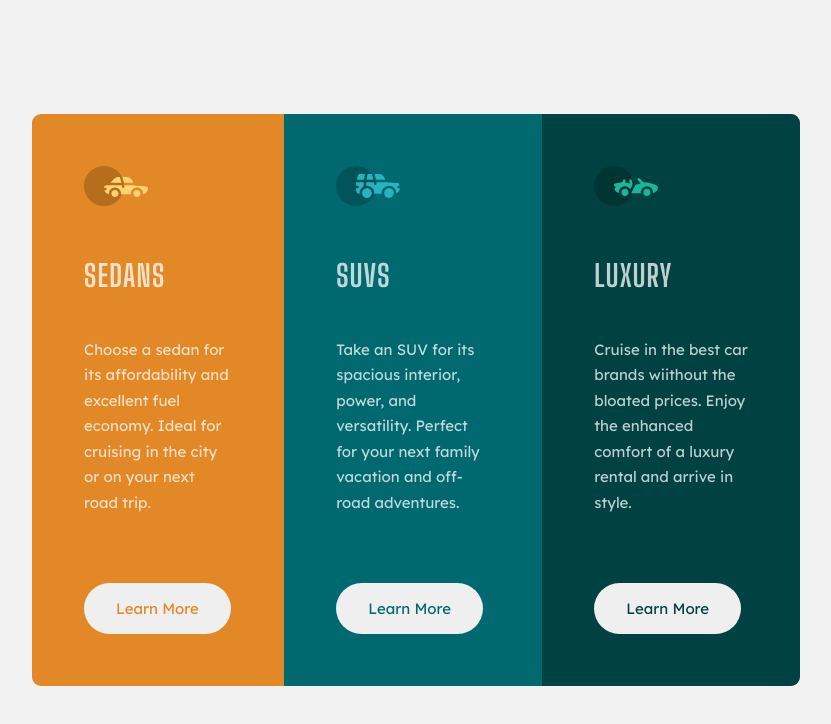
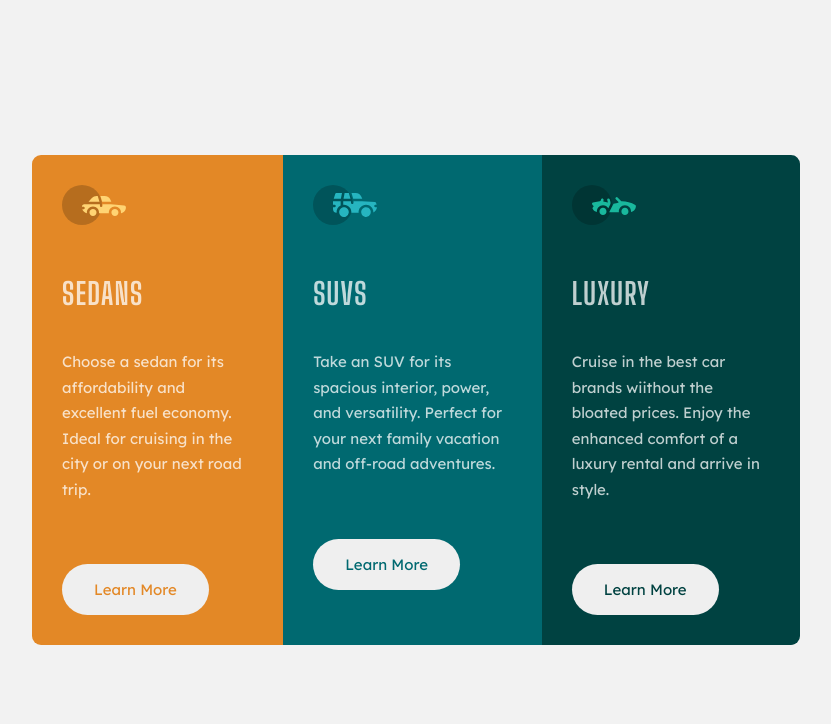
Before and after one commit to Soph-iee/flexbox, a plain HTML site: page index.html in a window 1280 px wide. Shown: the whole page, without its empty margins (224-1055 px from the left). Drawn offline with Linux system fonts and the light colour scheme.

Commit message:
second commit

```diff
--- a/style.css
+++ b/style.css
@@ -45,11 +45,11 @@ main {
   text-transform: uppercase;
   font-family: "big shoulders display";
   font-weight: 700;
-  margin-bottom: 36px;
+  margin-bottom: 30px;
   letter-spacing: 1.2px;
 }
 .cars p {
-  margin-bottom: 36px;
+  margin-bottom: 30px;
 }
 .icon {
   margin-bottom: 36px;
@@ -57,7 +57,7 @@ main {
 .sedan,
 .suv,
 .luxury {
-  padding: 52px;
+  padding: 30px;
 }
 .sedan {
   background-color: hsl(31, 77%, 52%);
```
